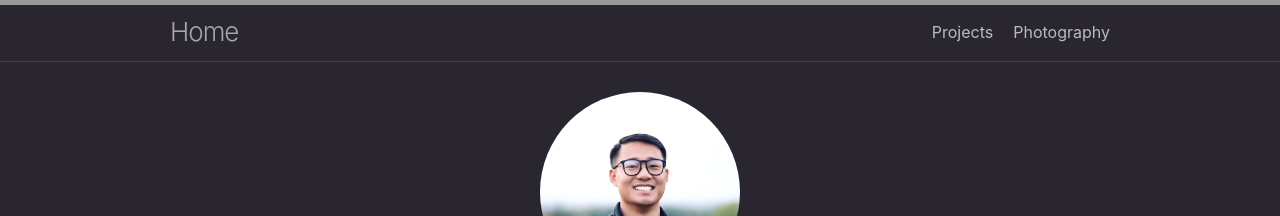
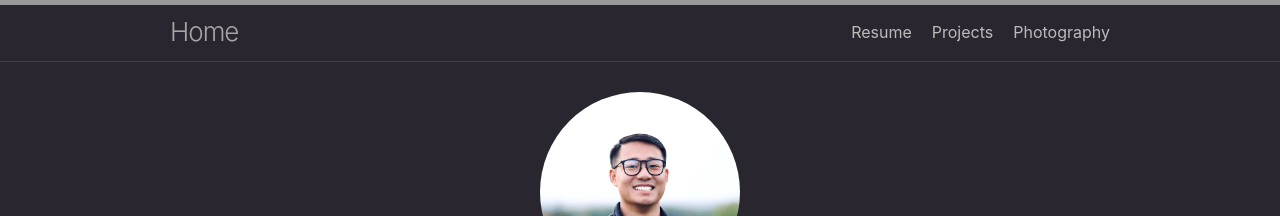
Before and after one commit to xyjiang970/xyjiang970.github.io, a Jekyll site: the page built from index.md, in a window 1280 px wide. Shown: the top 216 px of the page. Built offline with Jekyll 4.4.1, drawn with Linux system fonts in a browser that asks for light colours.

Commit message:
Update _config.yml

```diff
--- a/_config.yml
+++ b/_config.yml
@@ -50,7 +50,7 @@ minima:
 # If you want to link only specific pages in your header, uncomment
 # this and add the path to the pages in order as they should show up
 header_pages:
-#  - resume_link.md
+ - resume_link.md
  - projects/projects_home.md
 # - photography_link.md
 #  - TravelBlog_link.md
```
